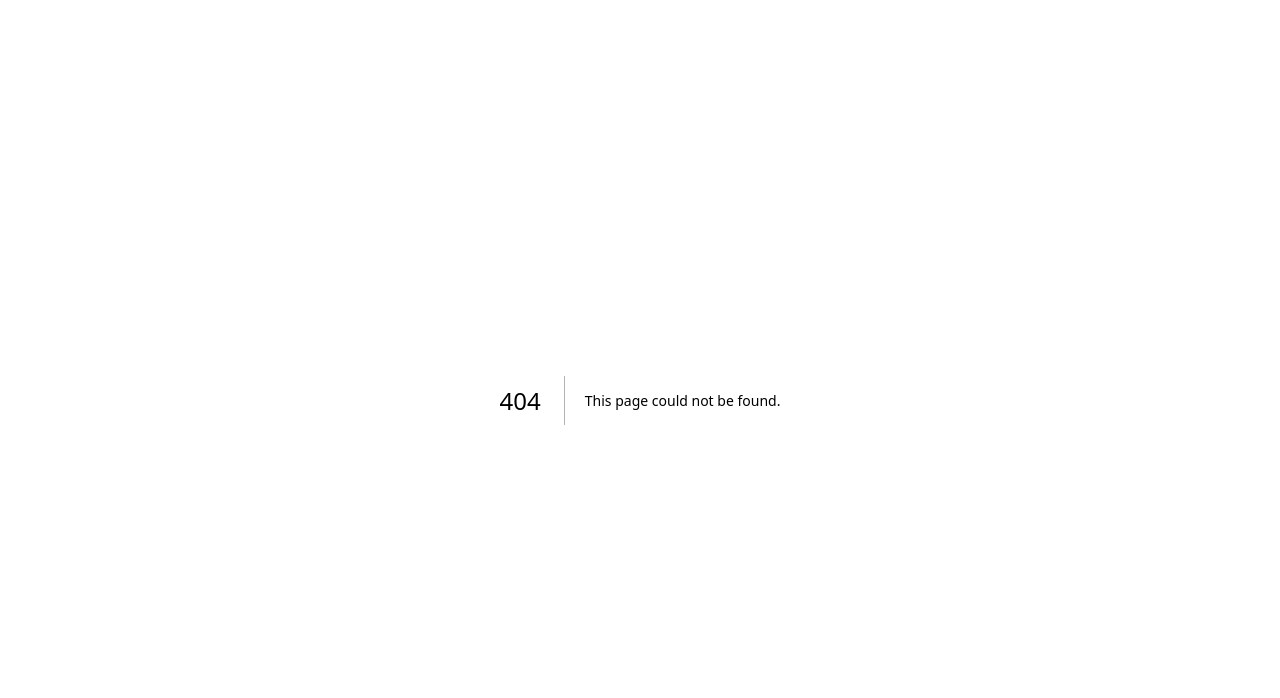
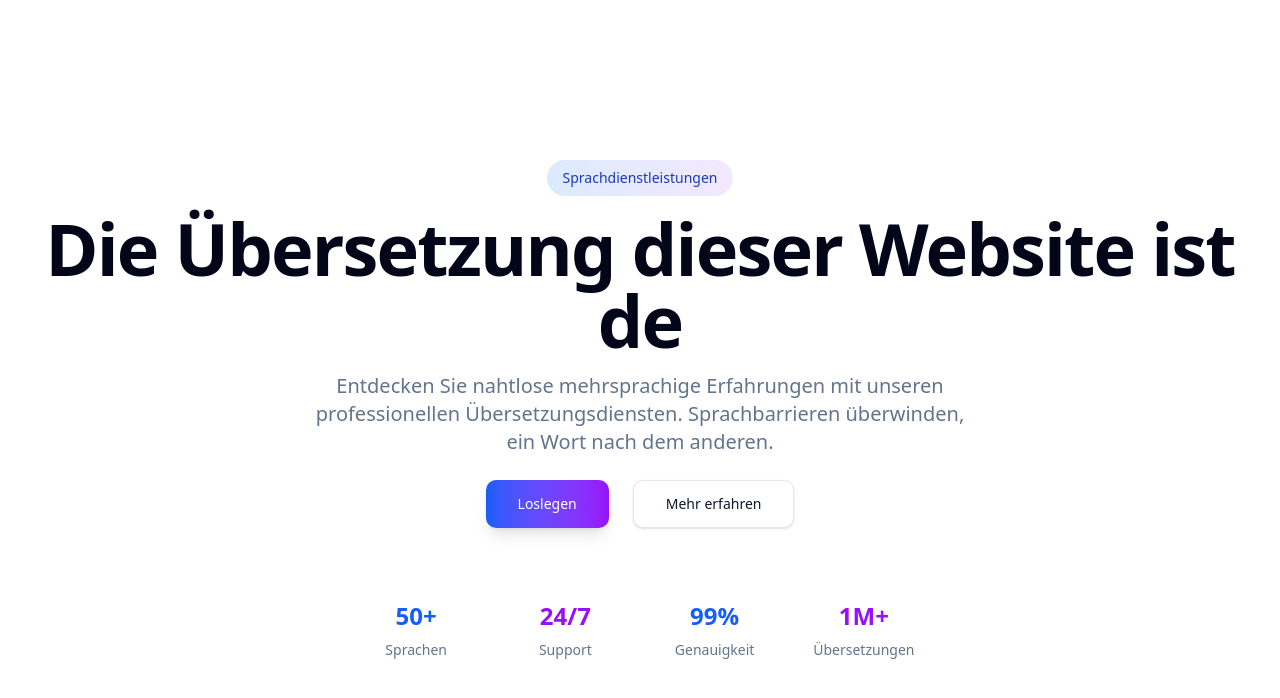
Before and after one commit to Quadraplex214/german-website-for-translation, a Next.js app: page /language-check in a window 1280 px wide. Before the commit this address had no page. Shown: the top 698 px of the page. Built offline with nearby package versions, Linux system fonts and the light colour scheme.

Commit message:
Revert "Revert "Trying Something Out""

```diff
--- /dev/null
+++ b/src/app/language-check/page.tsx
@@ -0,0 +1,10 @@
+import LanguageChecker from "@/components/language-check";
+import React from "react";
+
+export default function LanguageCheck() {
+  return (
+    <>
+      <LanguageChecker />
+    </>
+  );
+}
--- a/src/app/layout.tsx
+++ b/src/app/layout.tsx
@@ -3,6 +3,7 @@ import { Geist, Geist_Mono } from "next/font/google";
 import "./globals.css";
 import { ThemeProvider } from "@/components/theme-provider";
 import Script from "next/script";
+import { LanguageProvider } from "@/components/language-provider";
 
 const geistSans = Geist({
   variable: "--font-geist-sans",
@@ -26,10 +27,11 @@ export default function RootLayout({
   children: React.ReactNode;
 }>) {
   return (
-    <html lang="en">
+    <html lang="de">
       <body
         className={`${geistSans.variable} ${geistMono.variable} antialiased`}
       >
+        <LanguageProvider>
           <ThemeProvider
             attribute="class"
             defaultTheme="light"
@@ -38,6 +40,7 @@ export default function RootLayout({
           >
             {children}
           </ThemeProvider>
+        </LanguageProvider>
         <Script
           src="https://storage.googleapis.com/website-translation-script/translator.js"
           data-api-key="wt_81569544c4074168_xPKm3ApPuJbokBIR2UplOA"
--- /dev/null
+++ b/src/components/language-check.tsx
@@ -0,0 +1,57 @@
+"use client";
+import React from "react";
+import { useLanguage } from "./language-provider";
+
+export default function LanguageChecker() {
+  const websiteLanguage = useLanguage();
+  console.log(websiteLanguage.language);
+  return (
+    <section className="w-full py-20 md:py-32 lg:py-40">
+      <div className="container px-4 md:px-6">
+        <div className="flex flex-col items-center space-y-6 text-center">
+          <div className="space-y-4">
+            <div className="inline-block rounded-full bg-gradient-to-r from-blue-100 to-purple-100 px-4 py-2 text-sm font-medium text-blue-800">
+              Sprachdienstleistungen
+            </div>
+            <h1 className="text-4xl font-bold tracking-tight sm:text-5xl md:text-6xl lg:text-7xl">
+              Die Übersetzung dieser Website ist {websiteLanguage.language}
+            </h1>
+            <p className="mx-auto max-w-2xl text-lg text-muted-foreground md:text-xl">
+              Entdecken Sie nahtlose mehrsprachige Erfahrungen mit unseren
+              professionellen Übersetzungsdiensten. Sprachbarrieren überwinden,
+              ein Wort nach dem anderen.
+            </p>
+          </div>
+
+          <div className="flex flex-col gap-4 sm:flex-row sm:gap-6">
+            <button className="inline-flex h-12 items-center justify-center rounded-lg bg-gradient-to-r from-blue-600 to-purple-600 px-8 text-sm font-medium text-white shadow-lg transition-all hover:shadow-xl hover:scale-105 focus-visible:outline-none focus-visible:ring-2 focus-visible:ring-blue-500">
+              Loslegen
+            </button>
+            <button className="inline-flex h-12 items-center justify-center rounded-lg border border-gray-200 bg-white px-8 text-sm font-medium text-gray-900 shadow-sm transition-all hover:bg-gray-50 hover:shadow-md focus-visible:outline-none focus-visible:ring-2 focus-visible:ring-gray-500">
+              Mehr erfahren
+            </button>
+          </div>
+
+          <div className="mt-12 grid grid-cols-2 gap-8 sm:grid-cols-4 lg:gap-12">
+            <div className="flex flex-col items-center space-y-2">
+              <div className="text-2xl font-bold text-blue-600">50+</div>
+              <div className="text-sm text-muted-foreground">Sprachen</div>
+            </div>
+            <div className="flex flex-col items-center space-y-2">
+              <div className="text-2xl font-bold text-purple-600">24/7</div>
+              <div className="text-sm text-muted-foreground">Support</div>
+            </div>
+            <div className="flex flex-col items-center space-y-2">
+              <div className="text-2xl font-bold text-blue-600">99%</div>
+              <div className="text-sm text-muted-foreground">Genauigkeit</div>
+            </div>
+            <div className="flex flex-col items-center space-y-2">
+              <div className="text-2xl font-bold text-purple-600">1M+</div>
+              <div className="text-sm text-muted-foreground">Übersetzungen</div>
+            </div>
+          </div>
+        </div>
+      </div>
+    </section>
+  );
+}
--- /dev/null
+++ b/src/components/language-provider.tsx
@@ -0,0 +1,65 @@
+"use client";
+
+import React, { createContext, useState, useEffect, ReactNode } from "react";
+
+interface LanguageContextType {
+  language: string;
+  setLanguage: (lang: string) => void;
+}
+
+export const LanguageContext = createContext<LanguageContextType>({
+  language: "de",
+  setLanguage: () => {},
+});
+
+export const LanguageProvider: React.FC<{ children: ReactNode }> = ({
+  children,
+}) => {
+  const [language, setLanguage] = useState<string>("de"); // Default to 'de' on server
+
+  useEffect(() => {
+    // Set initial language from document.documentElement.lang (client-side only)
+    const initialLang = document.documentElement.lang || "de";
+    console.log("Initial language:", initialLang);
+    setLanguage(initialLang);
+
+    // Create MutationObserver to watch for lang attribute changes
+    const observer = new MutationObserver((mutations) => {
+      mutations.forEach((mutation) => {
+        if (
+          mutation.type === "attributes" &&
+          mutation.attributeName === "lang"
+        ) {
+          const newLang = document.documentElement.lang || "de";
+          console.log("Language changed to:", newLang);
+          setLanguage(newLang);
+        }
+      });
+    });
+
+    // Observe <html> element for lang attribute changes
+    observer.observe(document.documentElement, {
+      attributes: true,
+      attributeFilter: ["lang"],
+    });
+
+    // Cleanup: Disconnect observer on unmount
+    return () => {
+      observer.disconnect();
+    };
+  }, []);
+
+  return (
+    <LanguageContext.Provider value={{ language, setLanguage }}>
+      {children}
+    </LanguageContext.Provider>
+  );
+};
+
+export const useLanguage = (): LanguageContextType => {
+  const context = React.useContext(LanguageContext);
+  if (!context) {
+    throw new Error("useLanguage must be used within a LanguageProvider");
+  }
+  return context;
+};
```
Lines whose indentation alone changed are shown as unchanged.
